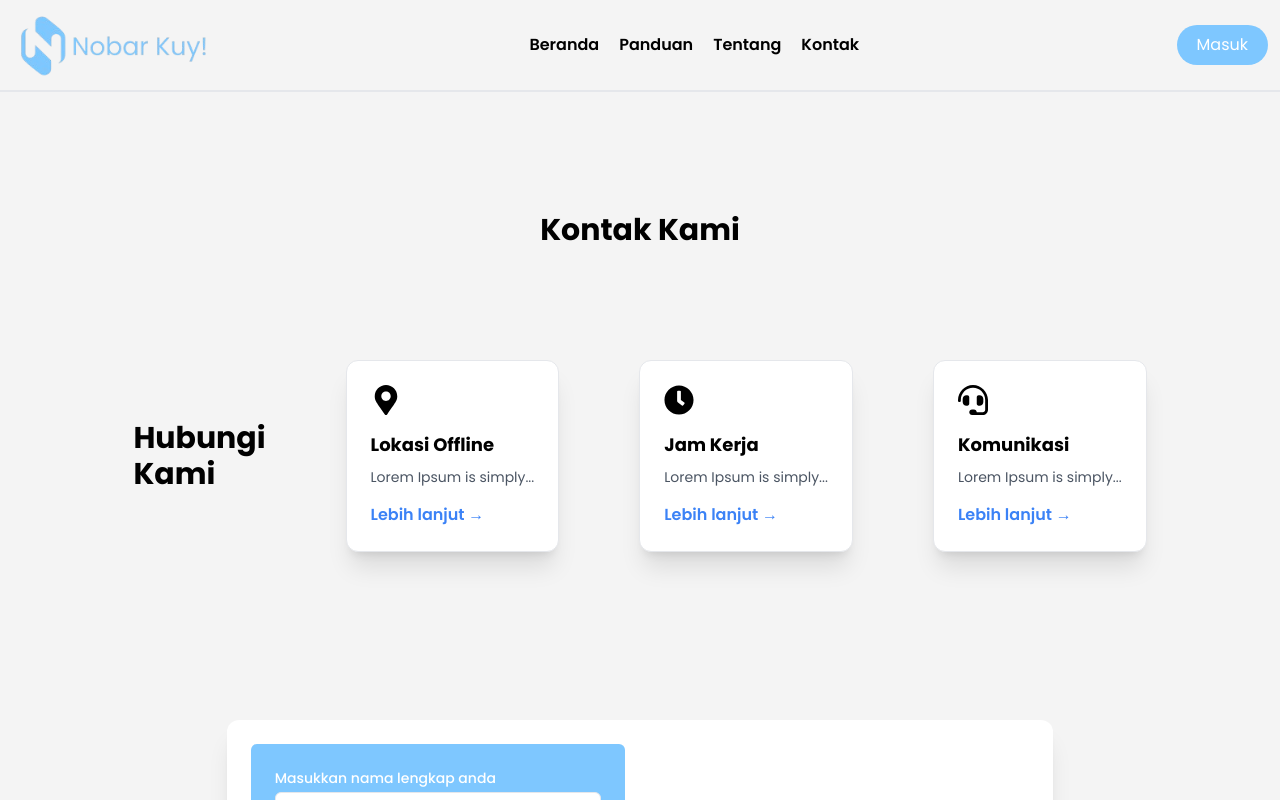
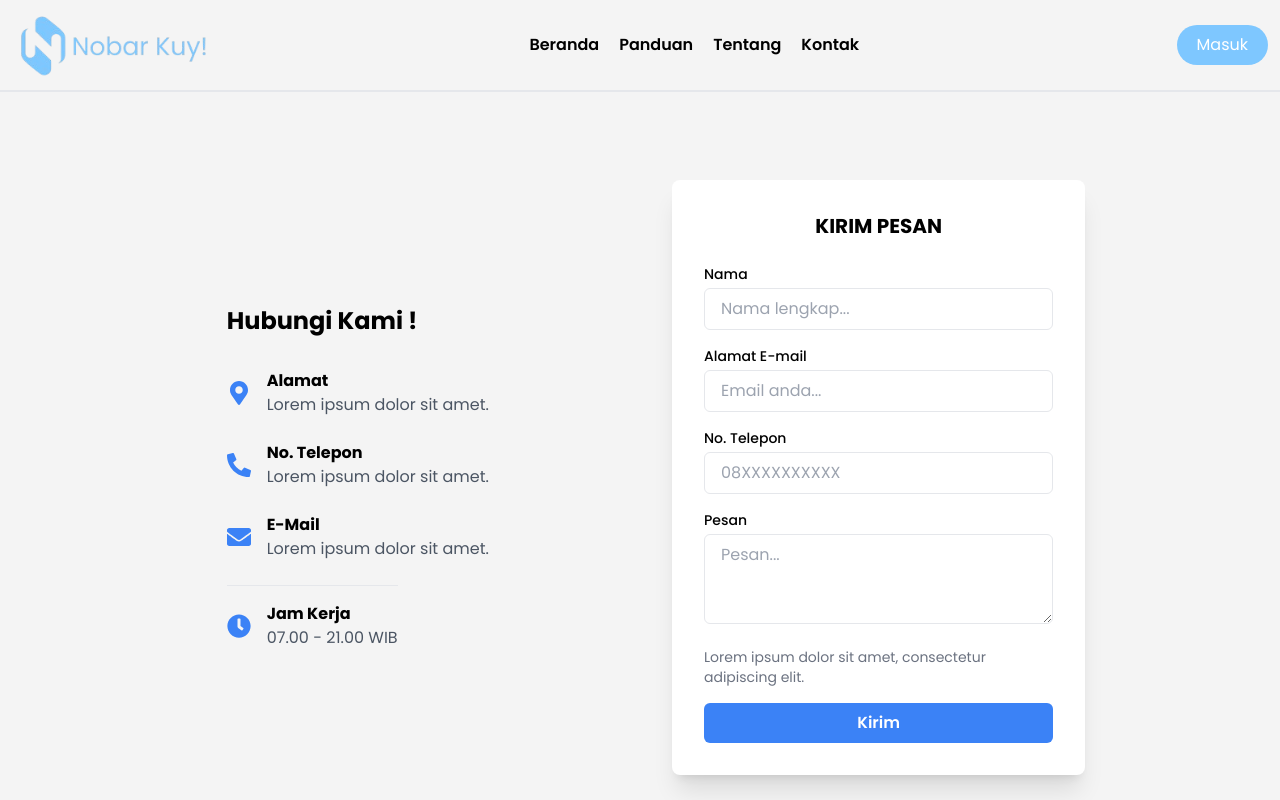
Before and after one commit to KOSATAN7/nkuy-fe, a React (Vite) app: page /kontak in a window 1280 px wide. Shown: the top 800 px of the page. Built offline with nearby package versions, Linux system fonts and the light colour scheme.

Commit message:
{FEAT:KontakUser}

```diff
--- a/src/pages/UserPage/Kontak/index.tsx
+++ b/src/pages/UserPage/Kontak/index.tsx
@@ -1,96 +1,83 @@
 import MainLayout from "../LandingPage/Layout";
 import React from "react";
-import { FaMapMarkerAlt, FaClock, FaHeadset } from "react-icons/fa";
-
-const truncateText = (text: string, maxWords: number): string => {
-    const words = text.split(" ");
-    return words.length > maxWords ? words.slice(0, maxWords).join(" ") + "..." : text;
-};
+import { FaMapMarkerAlt, FaPhoneAlt, FaEnvelope, FaClock } from "react-icons/fa";
 
 const KontakPage: React.FC = () => {
     return (
         <MainLayout>
-            <div className="py-10 px-5 mt-20">
-                {/* Header Section */}
-                <h2 className="text-3xl font-bold text-center mb-8">Kontak Kami</h2>
+            <div className="py-10 px-5 mt-12 mb-12">
+                <div className="flex flex-col md:flex-row justify-center items-center gap-16">
+                    {/* Bagian Kiri - Info Kontak */}
+                    <div className=" p-8 rounded-lg w-full md:w-1/3 text-left">
+                        <h3 className="text-2xl font-bold mb-8">Hubungi Kami !</h3>
 
-                {/* Info Cards */}
-                <div className="flex items-center justify-center text-center gap-20 mt-28">
-                    <div className="text-3xl font-bold text-left">
-                        <p className="normal-case">Hubungi</p>
-                        <p className="normal-case">Kami</p>
+                        <div className="flex flex-col gap-6 items-start justify-center">
+                            <div className="flex items-center gap-4">
+                                <FaMapMarkerAlt className="text-2xl text-blue-500" />
+                                <div>
+                                    <h4 className="font-bold">Alamat</h4>
+                                    <p className="text-gray-600">Lorem ipsum dolor sit amet.</p>
+                                </div>
+                            </div>
+                            <div className="flex items-center gap-4">
+                                <FaPhoneAlt className="text-2xl text-blue-500" />
+                                <div>
+                                    <h4 className="font-bold">No. Telepon</h4>
+                                    <p className="text-gray-600">Lorem ipsum dolor sit amet.</p>
+                                </div>
+                            </div>
+                            <div className="flex items-center gap-4">
+                                <FaEnvelope className="text-2xl text-blue-500" />
+                                <div>
+                                    <h4 className="font-bold">E-Mail</h4>
+                                    <p className="text-gray-600">Lorem ipsum dolor sit amet.</p>
+                                </div>
+                            </div>
+                            <div className="flex items-center gap-4 border-t pt-4">
+                                <FaClock className="text-2xl text-blue-500" />
+                                <div>
+                                    <h4 className="font-bold">Jam Kerja</h4>
+                                    <p className="text-gray-600">07.00 - 21.00 WIB</p>
+                                </div>
+                            </div>
+                        </div>
                     </div>
 
-                    <div className="bg-white shadow-xl border border-gray-200 rounded-xl p-6 flex flex-col text-left">
-                        <FaMapMarkerAlt className="text-3xl text-black-500 mb-4" />
-                        <h3 className="font-bold text-lg mb-2">Lokasi Offline</h3>
-                        <p className="text-gray-600 text-sm mb-4">
-                            {truncateText("Lorem Ipsum is simply dummy text that might be longer than twenty words for demonstration purposes.", 4)}
-                        </p>
-                        <a href="#" className="text-blue-500 font-semibold">
-                            Lebih lanjut &rarr;
-                        </a>
-                    </div>
-                    <div className="bg-white shadow-xl border border-gray-200 rounded-xl p-6 flex flex-col text-left">
-                        <FaClock className="text-3xl text-black-500 mb-4" />
-                        <h3 className="font-bold text-lg mb-2">Jam Kerja</h3>
-                        <p className="text-gray-600 text-sm mb-4">
-                            {truncateText("Lorem Ipsum is simply dummy text that might be longer than twenty words for demonstration purposes.", 4)}
-                        </p>
-                        <a href="#" className="text-blue-500 font-semibold">
-                            Lebih lanjut &rarr;
-                        </a>
-                    </div>
-                    <div className="bg-white shadow-xl border border-gray-200 rounded-xl p-6 flex flex-col text-left">
-                        <FaHeadset className="text-3xl text-black-500 mb-4" />
-                        <h3 className="font-bold text-lg mb-2">Komunikasi</h3>
-                        <p className="text-gray-600 text-sm mb-4">
-                            {truncateText("Lorem Ipsum is simply dummy text that might be longer than twenty words for demonstration purposes.", 4)}
-                        </p>
-                        <a href="#" className="text-blue-500 font-semibold">
-                            Lebih lanjut &rarr;
-                        </a>
-                    </div>
-                </div>
-            </div>
-
-            {/* Contact Form */}
-            <div className="flex flex-col md:flex-row justify-center gap-8 mb-32 mt-32 px-5">
-                <div className="bg-white p-6 rounded-xl shadow-xl w-full md:w-2/3 flex flex-col md:flex-row gap-8">
-                    {/* Form Bagian Kiri */}
-                    <div className="bg-primary1 text-white p-6 rounded-md w-full md:w-1/2">
+                    {/* Bagian Kanan - Formulir Kontak */}
+                    <div className="bg-white shadow-xl p-8 rounded-lg w-full md:w-1/3">
+                        <h3 className="text-xl font-bold mb-6 text-center">KIRIM PESAN</h3>
                         <form>
                             <div className="mb-4">
                                 <label htmlFor="name" className="block text-sm font-medium mb-1">
-                                    Masukkan nama lengkap anda
+                                    Nama
                                 </label>
                                 <input
                                     type="text"
                                     id="name"
                                     className="w-full px-4 py-2 border rounded-md text-black"
-                                    placeholder="Nama lengkap anda..."
+                                    placeholder="Nama lengkap..."
+                                />
+                            </div>
+                            <div className="mb-4">
+                                <label htmlFor="email" className="block text-sm font-medium mb-1">
+                                    Alamat E-mail
+                                </label>
+                                <input
+                                    type="email"
+                                    id="email"
+                                    className="w-full px-4 py-2 border rounded-md text-black"
+                                    placeholder="Email anda..."
                                 />
                             </div>
                             <div className="mb-4">
                                 <label htmlFor="phone" className="block text-sm font-medium mb-1">
-                                    No. Telp
+                                    No. Telepon
                                 </label>
                                 <input
                                     type="text"
                                     id="phone"
                                     className="w-full px-4 py-2 border rounded-md text-black"
                                     placeholder="08XXXXXXXXXX"
-                                />
-                            </div>
-                            <div className="mb-4">
-                                <label htmlFor="email" className="block text-sm font-medium mb-1">
-                                    Masukkan email anda
-                                </label>
-                                <input
-                                    type="email"
-                                    id="email"
-                                    className="w-full px-4 py-2 border rounded-md text-black"
-                                    placeholder="Email anda..."
                                 />
                             </div>
                             <div className="mb-4">
@@ -104,22 +91,16 @@ const KontakPage: React.FC = () => {
                                     placeholder="Pesan..."
                                 ></textarea>
                             </div>
+                            <p className="text-gray-500 text-sm mb-4">
+                                Lorem ipsum dolor sit amet, consectetur adipiscing elit.
+                            </p>
                             <button
                                 type="submit"
-                                className="bg-white text-blue-500 px-4 py-2 rounded-md font-semibold hover:bg-gray-200"
+                                className="bg-blue-500 text-white px-4 py-2 rounded-md font-semibold hover:bg-blue-600 w-full"
                             >
-                                Kirim Pesan
+                                Kirim
                             </button>
                         </form>
-                    </div>
-
-                    {/* Bagian Kanan */}
-                    <div className="w-full md:w-1/2 text-center md:text-left justify-center mt-32">
-                        <p className="text-gray-600 mb-2">Memiliki pertanyaan?</p>
-                        <h2 className="text-3xl font-bold text-gray-800">Kontak Kami!</h2>
-                        <p className="text-gray-600 mt-2">
-                            Lorem Ipsum is simply dummy text. Lorem Ipsum is simply dummy text.
-                        </p>
                     </div>
                 </div>
             </div>
```
